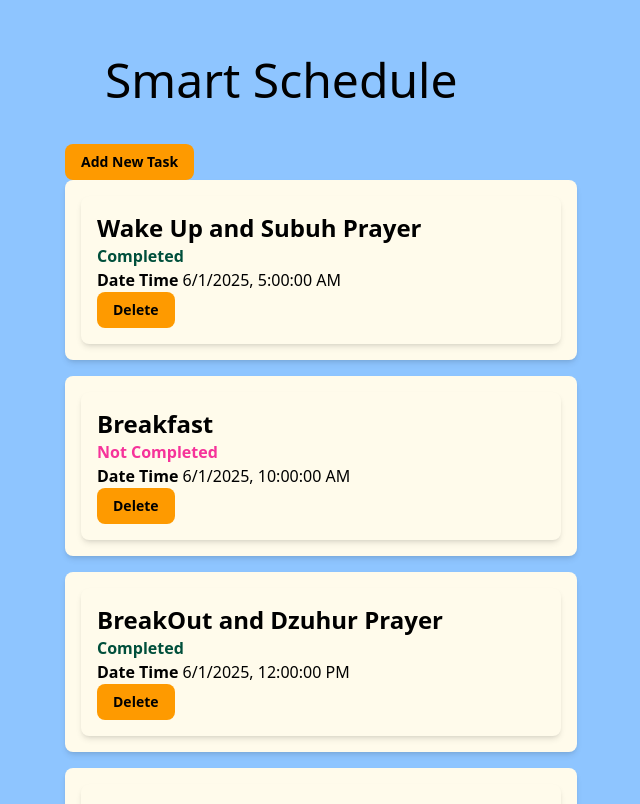
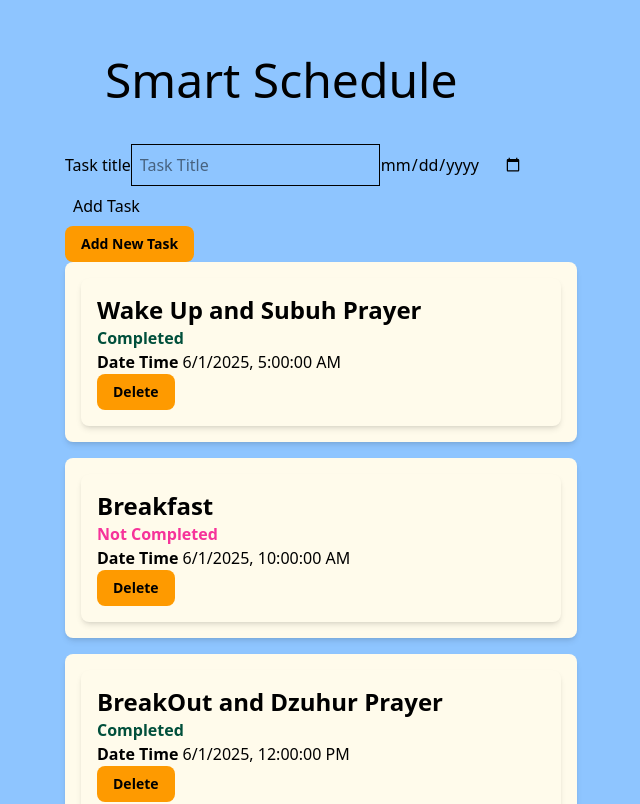
Before and after one commit to sesha22/smart-schedule, a React (Vite) app: page / in a window 1280 px wide. Shown: the top 804 px of the page, without its empty margins (319-959 px from the left). Built offline with nearby package versions, Linux system fonts and the light colour scheme.

Commit message:
refactoring and adding form

```diff
--- a/package.json
+++ b/package.json
@@ -11,6 +11,7 @@
   },
   "dependencies": {
     "@tailwindcss/vite": "^4.1.8",
+    "date-fns": "^4.1.0",
     "react": "^19.1.0",
     "react-dom": "^19.1.0",
     "tailwindcss": "^4.1.8"
--- a/src/app.tsx
+++ b/src/app.tsx
@@ -1,7 +1,7 @@
 import { useState } from "react";
-import { Button } from "./components/button";
 import type { Task } from "./modules/type";
 import { TaskCard } from "./components/task-card";
+import { Button } from "./components/button";
 
 const initialTasks: Task[] = [
   {
@@ -32,15 +32,26 @@ const initialTasks: Task[] = [
 
 export function App() {
   const [tasks, setTask] = useState(initialTasks);
-  function addTask() {
+
+  function addTask(event: React.FormEvent<HTMLFormElement>) {
+    event.preventDefault();
+
+    const formData = new FormData(event.currentTarget);
+
+    const title = String(formData.get("title"));
+
     const newTask = {
       id: tasks[tasks.length - 1].id + 1,
-      title: "Example Task",
+      title: title,
       completed: false,
       date: new Date(),
     };
+
     const updatedTasks = [...tasks, newTask];
+
     setTask(updatedTasks);
+
+    event.currentTarget.reset();
   }
 
   function removeTask(id: number) {
@@ -52,6 +63,21 @@ export function App() {
     <div className="p-4 bg-blue-300 flex justify-center">
       <section className="w-full max-w-lg">
         <h1 className="p-10 text-5xl ">Smart Schedule</h1>
+
+        <form onSubmit={addTask} method="post">
+          <label htmlFor="title">Task title</label>
+          <input
+            type="text"
+            id="title"
+            name="title"
+            placeholder="Task Title"
+            className="p-2 border"
+          />
+          <input type="date" name="title" />
+          <button type="submit" className="p-2 bg-blue-300">
+            Add Task
+          </button>
+        </form>
 
         <Button onClick={addTask}>Add New Task </Button>
 
--- a/src/components/button.tsx
+++ b/src/components/button.tsx
@@ -1,16 +1,10 @@
-export function Button({
-  onClick,
-  children,
-}: {
-  onClick: () => void;
-  children: React.ReactNode;
-}) {
+export interface ButtonProps extends React.ComponentPropsWithoutRef<"button"> {}
+
+export function Button(props: ButtonProps) {
   return (
     <button
-      onClick={onClick}
+      {...props}
       className="px-4 py-2 font-bold bg-amber-500 text-black rounded-lg text-sm"
-    >
-      {children}
-    </button>
+    />
   );
 }
```
Also changed, not shown: 1 other file (tests, documents, lock files or other folders).
